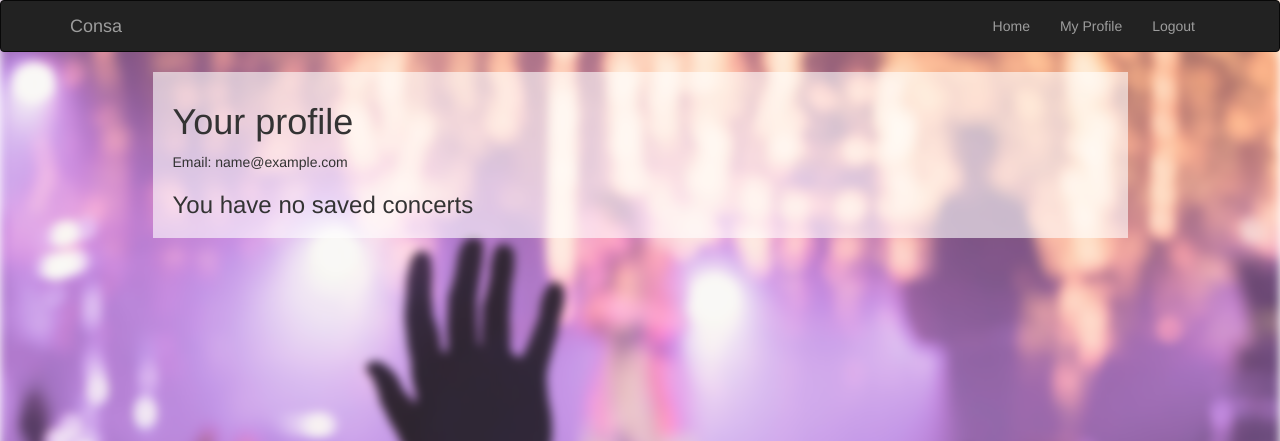
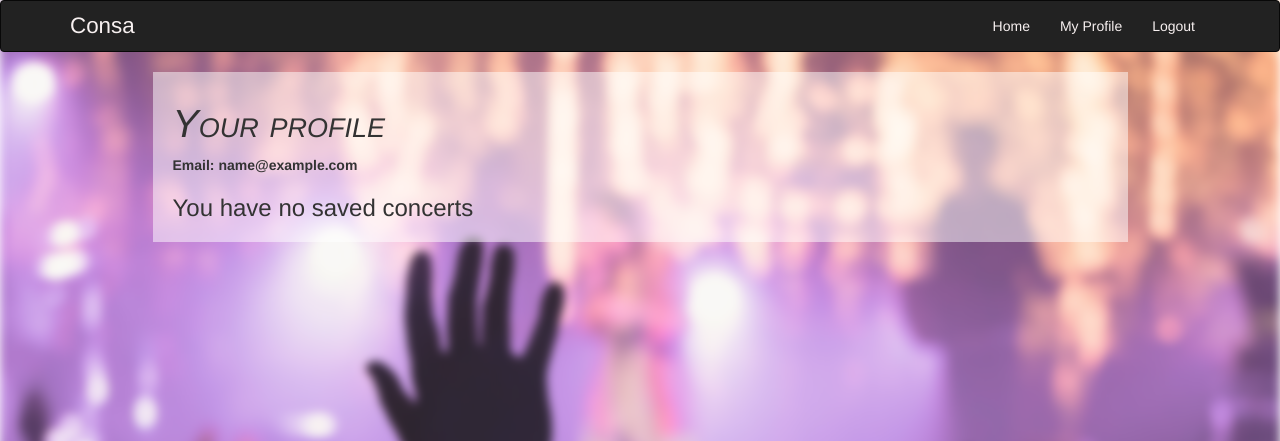
Before and after one commit to kotutuloro/consa, a Flask app: page /my-profile in a window 1280 px wide. Shown: the top 441 px of the page. Run offline with Flask 2, Linux system fonts and the light colour scheme; the visitor is signed in with stand-in values (Sample User, id 1); data comes from the database, SQL or seed files in the repository; data that the repository does not hold is empty; some libraries are stand-ins or nearby versions.

Commit message:
Spacing & sizing profile page and nav bar

```diff
--- a/static/styles.css
+++ b/static/styles.css
@@ -20,9 +20,22 @@
       filter: blur(5px);
 }
 
+.navbar-inverse .navbar-brand {
+  color: #F7F0F0;
+  font-size: 1.6em;
+}
+
+.navbar-inverse .navbar-nav>li>a {
+  color: #F7F0F0;
+}
+
+.navbar-inverse .navbar-brand:hover, .navbar-inverse .navbar-nav>li>a:hover {
+  color: #875e9a;
+ }
+
 .translucent {
     background: #F7F0F0;
-    background: rgba(255,255,255, 0.6);
+    background: rgba(255,255,255, 0.5);
     padding: 10px 20px;
 }
 
@@ -37,6 +50,7 @@
 .home-or {
   font-size: 1.3em;
   text-decoration: overline underline;
+  padding: 5px 0;
 }
 
 .artist-option {
@@ -65,9 +79,8 @@
   max-width: 100px;
 }
 
-#concert-results h1 {
+#concert-results h1, #profile h1 {
   font-variant: small-caps;
-  text-decoration: overline underline;
   font-size: 2.8em;
   font-style: italic;
 }
@@ -79,6 +92,10 @@
 .results-options img {
   min-width: 100px;
   max-width: 125px;
+}
+
+.progress {
+  background-color: rgba(247, 240, 240 0.4);
 }
 
 #results-progress {
@@ -93,3 +110,20 @@
 .concert-rec-form {
   padding: 10px;
 }
+
+#user-info {
+  font-weight: bold;
+}
+
+#saved-concerts-list {
+  margin-top: 30px;
+}
+
+.saved-concert {
+  border-top: 5px solid #484349;
+  padding: 15px 10px;
+}
+
+.concert-map {
+  min-height: 200px;
+}
--- a/templates/homepage.html
+++ b/templates/homepage.html
@@ -27,7 +27,7 @@
     <div class="col-lg-4 col-lg-offset-4 col-sm-6 col-sm-offset-3 col-xs-10 col-xs-offset-1">
       <div id="auth-option">
         <button id="spotify-auth" class="btn btn-block btn-success btn-lg">Use your Spotify account's top artists</button>
-        <span class="home-or">OR</span>
+        <div class="home-or">OR</div>
       </div>
 
       <button id="specify-artists" class="btn btn-block btn-info">Choose specific artists instead</button>
--- a/templates/profile.html
+++ b/templates/profile.html
@@ -7,7 +7,7 @@
 {% block content %}
 
   <div class="row">
-    <div class="translucent col-md-10 col-md-offset-1 col-xs-12">
+    <div id="profile" class="translucent col-md-10 col-md-offset-1 col-xs-12">
       <h1>Your profile</h1>
 
       <div id="user-info">
@@ -15,9 +15,9 @@
       </div>
 
       {% if current_user.concerts %}
-        <h3>Your saved concerts</h3>
+        <div id="saved-concerts-list">
+          <h3>Your saved concerts</h3>
 
-        <div id="saved-concerts-list">
           {% for concert in current_user.concerts %}
             <div class="saved-concert row">
 
@@ -67,7 +67,7 @@
                 </div>
               </div>
 
-              <div class="concert-map col-sm-4 hidden-xs" style="min-height: 200px">
+              <div class="concert-map col-sm-4 hidden-xs">
                 {% if concert.venue_lat and concert.venue_lng %}
 
                   <input type="hidden" class="map-venue" value="{{ concert.venue_name }}">
```
